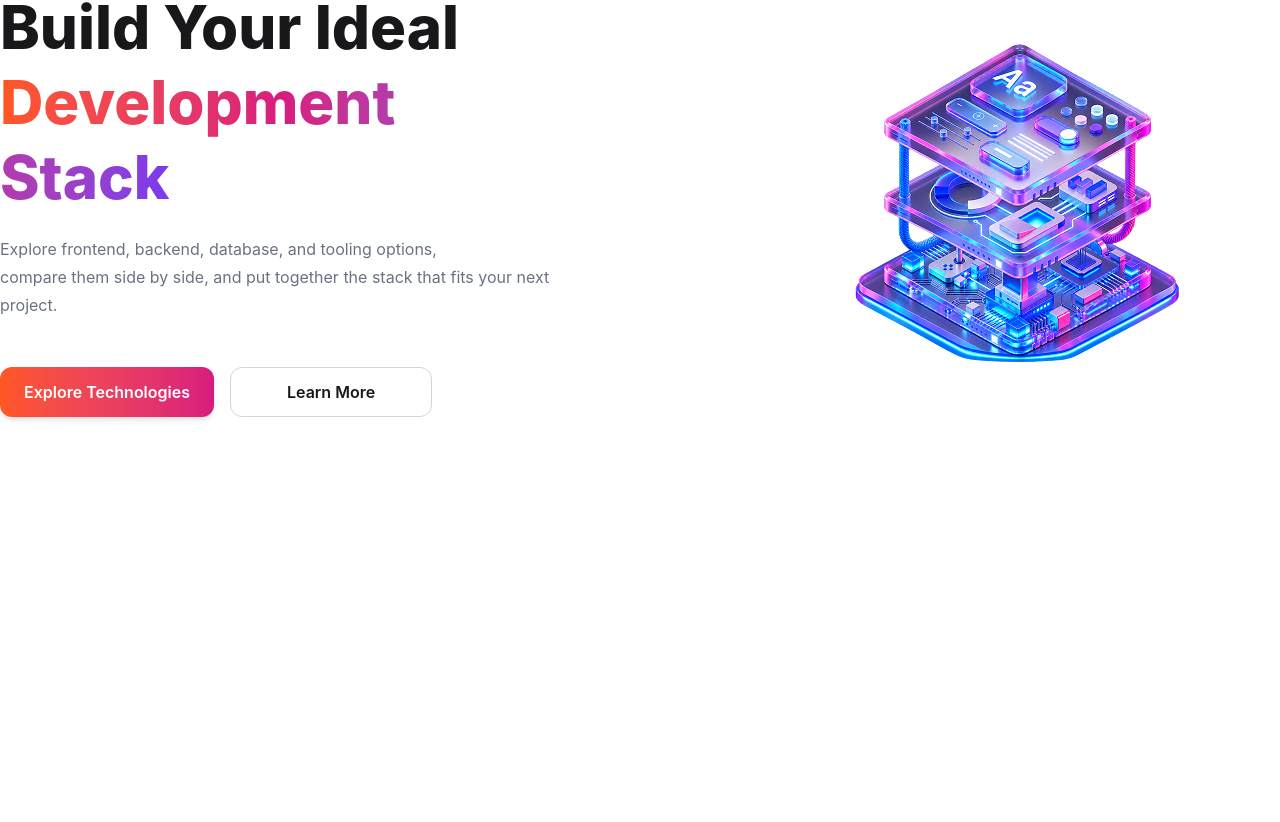
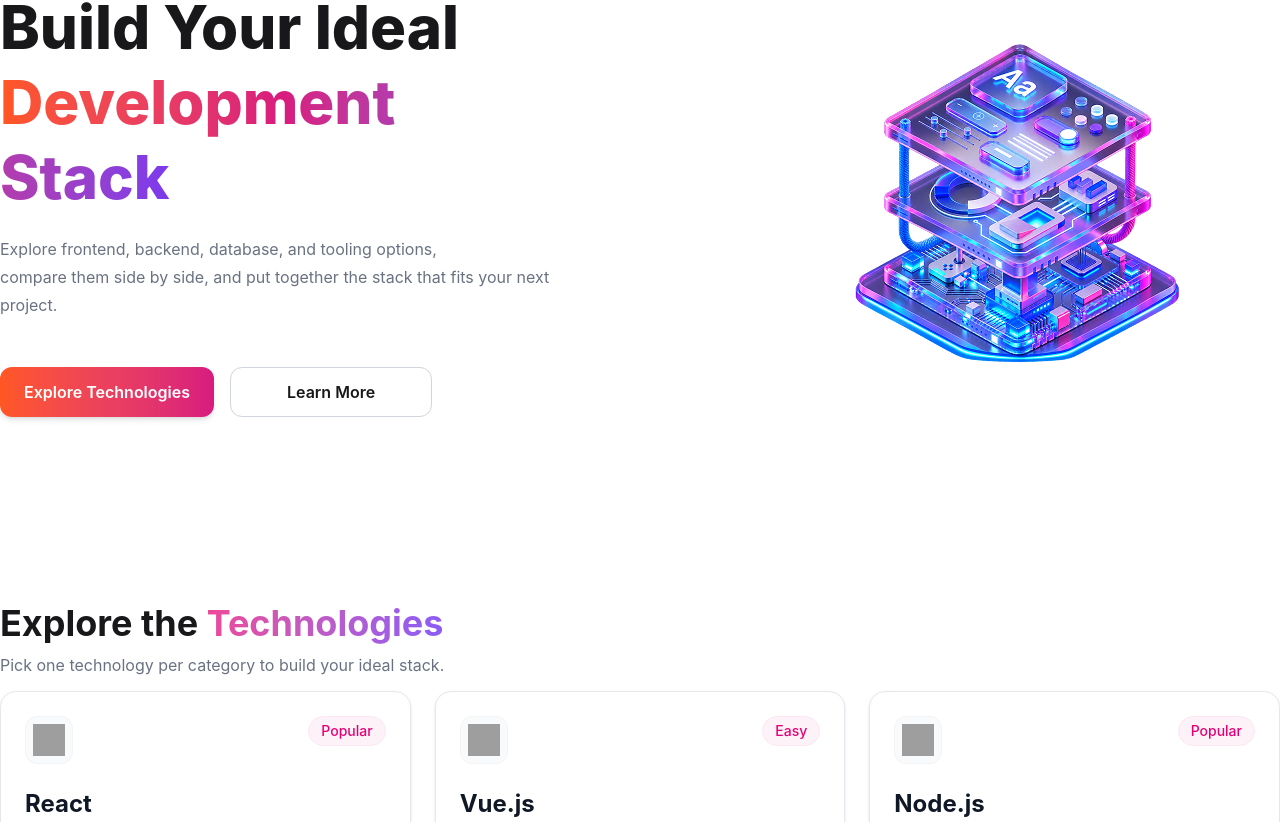
Before and after one commit to habib-71/A05-DevStack, a React (Vite) app: page / in a window 1280 px wide. Shown: the part 278-1100 px from the top of the page. Before the commit the page ends 881 px from the top, so only its background shows below. Built offline with nearby package versions, Linux system fonts and the light colour scheme; grey boxes are pictures that could not be loaded.

Commit message:
add-technologies-card

```diff
--- /dev/null
+++ b/public/data.json
@@ -0,0 +1,152 @@
+[
+  {
+    "id": "react",
+    "name": "React",
+    "category": "Frontend",
+    "description": "A declarative, component-based JavaScript library for building modern user interfaces.",
+    "icon": "https://icon.icepanel.io/Technology/svg/React.svg",
+    "rating": 4.9,
+    "difficulty": "Beginner-Friendly",
+    "badge": "Popular"
+  },
+  {
+    "id": "vue",
+    "name": "Vue.js",
+    "category": "Frontend",
+    "description": "A progressive JavaScript framework for building interactive and scalable web interfaces.",
+    "icon": "https://icon.icepanel.io/Technology/svg/Vue.js.svg",
+    "rating": 4.7,
+    "difficulty": "Beginner-Friendly",
+    "badge": "Easy"
+  },
+  {
+    "id": "nodejs",
+    "name": "Node.js",
+    "category": "Backend",
+    "description": "A JavaScript runtime that enables developers to build fast and scalable server-side applications.",
+    "icon": "https://icon.icepanel.io/Technology/svg/Node.js.svg",
+    "rating": 4.8,
+    "difficulty": "Intermediate",
+    "badge": "Popular"
+  },
+  {
+    "id": "express",
+    "name": "Express.js",
+    "category": "Backend",
+    "description": "A minimal and flexible Node.js web framework for building APIs and server-side applications.",
+    "icon": "https://icon.icepanel.io/Technology/svg/Express.svg",
+    "rating": 4.7,
+    "difficulty": "Intermediate",
+    "badge": "Fast"
+  },
+  {
+    "id": "mongodb",
+    "name": "MongoDB",
+    "category": "Database",
+    "description": "A document-oriented NoSQL database designed for flexibility, scalability, and modern applications.",
+    "icon": "https://icon.icepanel.io/Technology/svg/MongoDB.svg",
+    "rating": 4.7,
+    "difficulty": "Beginner-Friendly",
+    "badge": "Popular"
+  },
+  {
+    "id": "postgresql",
+    "name": "PostgreSQL",
+    "category": "Database",
+    "description": "A powerful open-source relational database system known for reliability and advanced SQL capabilities.",
+    "icon": "https://icon.icepanel.io/Technology/svg/PostgresSQL.svg",
+    "rating": 4.9,
+    "difficulty": "Intermediate",
+    "badge": "Top SQL"
+  },
+  {
+    "id": "javascript",
+    "name": "JavaScript",
+    "category": "Language",
+    "description": "A versatile programming language used to create dynamic and interactive web applications.",
+    "icon": "https://icon.icepanel.io/Technology/svg/JavaScript.svg",
+    "rating": 4.9,
+    "difficulty": "Beginner-Friendly",
+    "badge": "Essential"
+  },
+  {
+    "id": "typescript",
+    "name": "TypeScript",
+    "category": "Language",
+    "description": "A strongly typed programming language built on JavaScript for developing reliable and scalable applications.",
+    "icon": "https://icon.icepanel.io/Technology/svg/TypeScript.svg",
+    "rating": 4.8,
+    "difficulty": "Intermediate",
+    "badge": "Modern"
+  },
+  {
+    "id": "tailwindcss",
+    "name": "Tailwind CSS",
+    "category": "Styling",
+    "description": "A utility-first CSS framework for rapidly building custom and responsive user interfaces.",
+    "icon": "https://icon.icepanel.io/Technology/svg/Tailwind-CSS.svg",
+    "rating": 4.8,
+    "difficulty": "Beginner-Friendly",
+    "badge": "Popular"
+  },
+  {
+    "id": "sass",
+    "name": "Sass",
+    "category": "Styling",
+    "description": "A CSS preprocessor that adds features such as variables, nesting, and reusable styles.",
+    "icon": "https://icon.icepanel.io/Technology/svg/Sass.svg",
+    "rating": 4.6,
+    "difficulty": "Beginner-Friendly",
+    "badge": "Classic"
+  },
+  {
+    "id": "docker",
+    "name": "Docker",
+    "category": "DevOps",
+    "description": "A platform for packaging applications and their dependencies into portable containers.",
+    "icon": "https://icon.icepanel.io/Technology/svg/Docker.svg",
+    "rating": 4.8,
+    "difficulty": "Intermediate",
+    "badge": "Containers"
+  },
+  {
+    "id": "github-actions",
+    "name": "GitHub Actions",
+    "category": "DevOps",
+    "description": "A CI/CD automation platform for building, testing, and deploying software directly from GitHub.",
+    "icon": "https://icon.icepanel.io/Technology/svg/GitHub-Actions.svg",
+    "rating": 4.7,
+    "difficulty": "Intermediate",
+    "badge": "Automation"
+  },
+  {
+    "id": "git",
+    "name": "Git",
+    "category": "Tools",
+    "description": "A distributed version control system used to track code changes and collaborate with developers.",
+    "icon": "https://icon.icepanel.io/Technology/svg/Git.svg",
+    "rating": 4.9,
+    "difficulty": "Beginner-Friendly",
+    "badge": "Essential"
+  },
+  {
+    "id": "vite",
+    "name": "Vite",
+    "category": "Tools",
+    "description": "A modern frontend build tool that provides a fast development server and optimized production builds.",
+    "icon": "https://icon.icepanel.io/Technology/svg/Vite.js.svg",
+    "rating": 4.8,
+    "difficulty": "Beginner-Friendly",
+    "badge": "Fast"
+  },
+  {
+    "id": "nextjs",
+    "name": "Next.js",
+    "category": "Frontend",
+    "description": "A React framework for building fast, production-ready web applications with powerful rendering features.",
+    "icon": "https://icon.icepanel.io/Technology/svg/Next.js.svg",
+    "rating": 4.8,
+    "difficulty": "Advanced",
+    "badge": "Powerful"
+  }
+]
--- a/src/App.tsx
+++ b/src/App.tsx
@@ -1,12 +1,25 @@
+import { Suspense } from "react";
 import Banner from "./components/Banner";
 import Nav from "./components/Nav";
+import Technologies from "./components/Technologies";
+import type { ITechnologies } from "./types/TechnologiesCardTypes";
+
+const technologiesFetch = async ():Promise<ITechnologies[]> => {
+const res = await fetch('/data.json');
+  const data=await res.json();
+  return data;
+}
 
 function App() {
-
+  const technologiesPromise=technologiesFetch();
   return (
     <>
       <Nav></Nav>
       <Banner></Banner>
+      <Suspense fallback={<h2>Loading......</h2>}>
+        <Technologies technologiesPromise={technologiesPromise}></Technologies>
+      </Suspense>
+
     </>
   )
 }
--- a/src/components/Nav.tsx
+++ b/src/components/Nav.tsx
@@ -1,7 +1,7 @@
 import Logo from "../assets/logo-text.png";
 const Nav = () => {
     return (
-   <nav className="border-b border-gray-300 shadow-sm sticky top-0 bg-white z-50 p-5">
+   <nav className="border-b border-gray-300 shadow-sm sticky top-0 bg-white z-50 py-5">
             <div className="flex justify-between items-center container mx-auto">
                 <div>
                 <img src={Logo} alt="Logo" />
--- /dev/null
+++ b/src/components/Technologies.tsx
@@ -0,0 +1,25 @@
+import { use } from "react";
+import type { ITechnologies } from "../types/TechnologiesCardTypes";
+import TechnologiesCard from "./TechnologiesCard";
+
+interface TechnologiesProps {
+    technologiesPromise:Promise<ITechnologies[]>
+}
+const Technologies = ({technologiesPromise}:TechnologiesProps) => {
+    const technologies=use(technologiesPromise);
+    console.log(technologies);
+    return (
+        <div className="container mx-auto">
+            <div>
+                <h2 className="text-4xl font-bold">Explore the <span className="bg-linear-to-r from-[#EC4899] to-[#8B5CF6] bg-clip-text text-transparent">Technologies</span></h2>
+            <p className="mt-5 max-w-xl text-gray-500 leading-1">Pick one technology per category to build your ideal stack.</p>
+            </div>
+                <TechnologiesCard technologies={technologies}></TechnologiesCard>
+            <div>
+
+            </div>
+        </div>
+    );
+};
+
+export default Technologies;
--- /dev/null
+++ b/src/components/TechnologiesCard.tsx
@@ -0,0 +1,57 @@
+import type { ITechnologies } from "../types/TechnologiesCardTypes";
+
+interface TechnologiesCardProps {
+    technologies: ITechnologies[];
+}
+const TechnologiesCard = ({ technologies }: TechnologiesCardProps) => {
+    return (
+        <div className="grid grid-cols-3 gap-6 mt-6">
+            {technologies.map((technology: ITechnologies) => {
+                return (
+
+                    <div key={technology.id}className="border border-gray-200 rounded-2xl p-6 shadow-sm hover:-translate-y-2 hover:shadow-xl transition-all duration-300">
+                        <div className="flex justify-between items-start">
+                            <div className="w-12 h-12 flex items-center justify-center rounded-xl bg-gray-50 border border-gray-100">
+                                <img
+                                    className="w-8 h-8"
+                                    src={technology.icon}
+                                    alt={technology.name}
+                                />
+                            </div>
+
+                            <span className="px-3 py-1 rounded-full text-sm font-medium bg-pink-50 text-pink-600 border border-pink-100">
+                                {technology.badge}
+                            </span>
+                        </div>
+
+                        <h2 className="mt-6 text-2xl font-bold text-gray-900">
+                            {technology.name}
+                        </h2>
+
+                        <p className="mt-3 text-sm leading-6 text-gray-500">
+                            {technology.description}
+                        </p>
+
+                        <div className="flex flex-wrap justify-between gap-2 mt-5">
+                            <span className="px-3 py-1 rounded-full bg-orange-50 text-orange-600 text-xs font-medium border border-orange-100">
+                                {technology.category}
+                            </span>
+
+                            <span className="px-3 py-1 rounded-full bg-purple-50 text-purple-600 text-xs font-medium border border-purple-100">
+                                {technology.difficulty}
+                            </span>
+                            <span className="px-3 py-1 rounded-full bg-yellow-50 text-yellow-600 text-xs font-medium border border-yellow-100">
+                                ⭐ {technology.rating}
+                            </span>
+                        </div>
+                        <button className="w-full mt-5 px-4 py-3 rounded-xl text-sm font-semibold text-white bg-linear-to-r from-[#FF5722] to-[#D81B7E] shadow-sm hover:shadow-md hover:scale-[1.02] transition-all duration-300">
+                            Add to Stack
+                        </button>
+                    </div>
+                );
+            })}
+        </div>
+    );
+};
+
+export default TechnologiesCard;
--- /dev/null
+++ b/src/types/TechnologiesCardTypes.ts
@@ -0,0 +1,10 @@
+export interface ITechnologies {
+    id: string;
+    name: string;
+    category: string;
+    description: string;
+    icon: string;
+    rating: number;
+    difficulty: string;
+    badge: string;
+}
```
